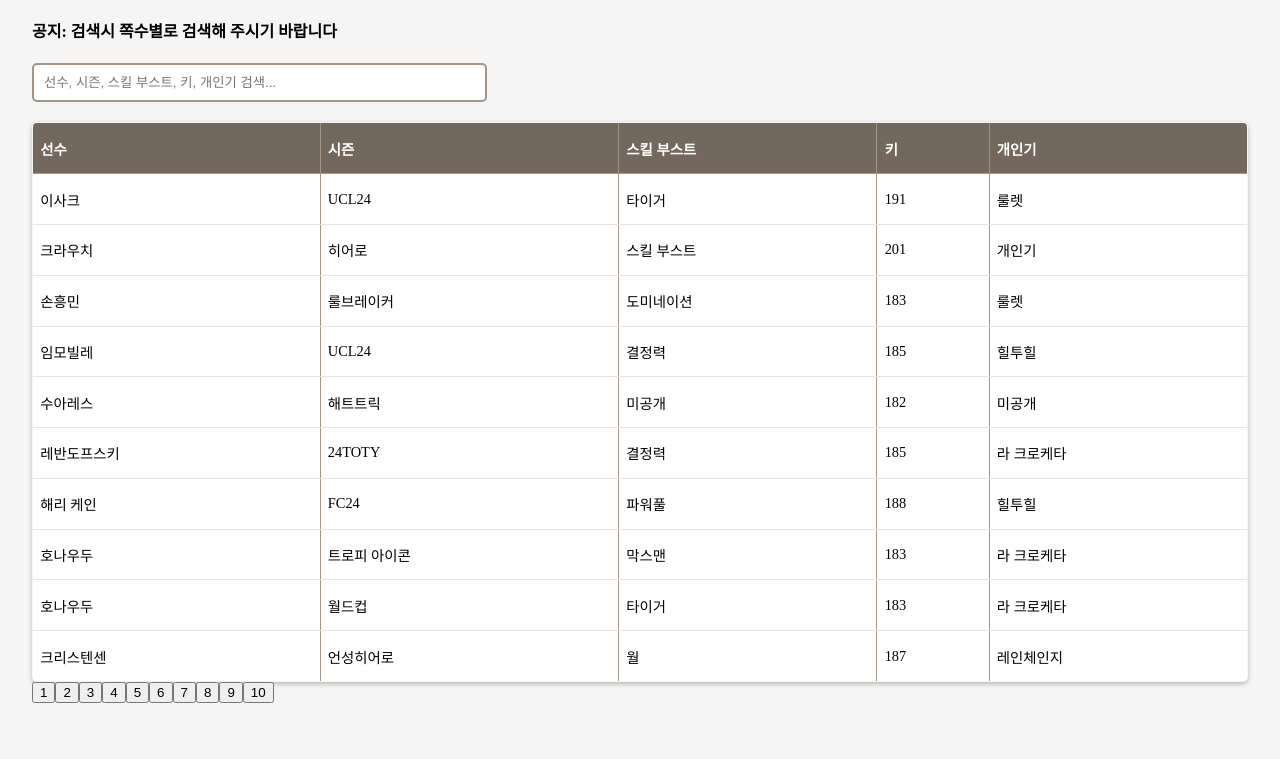
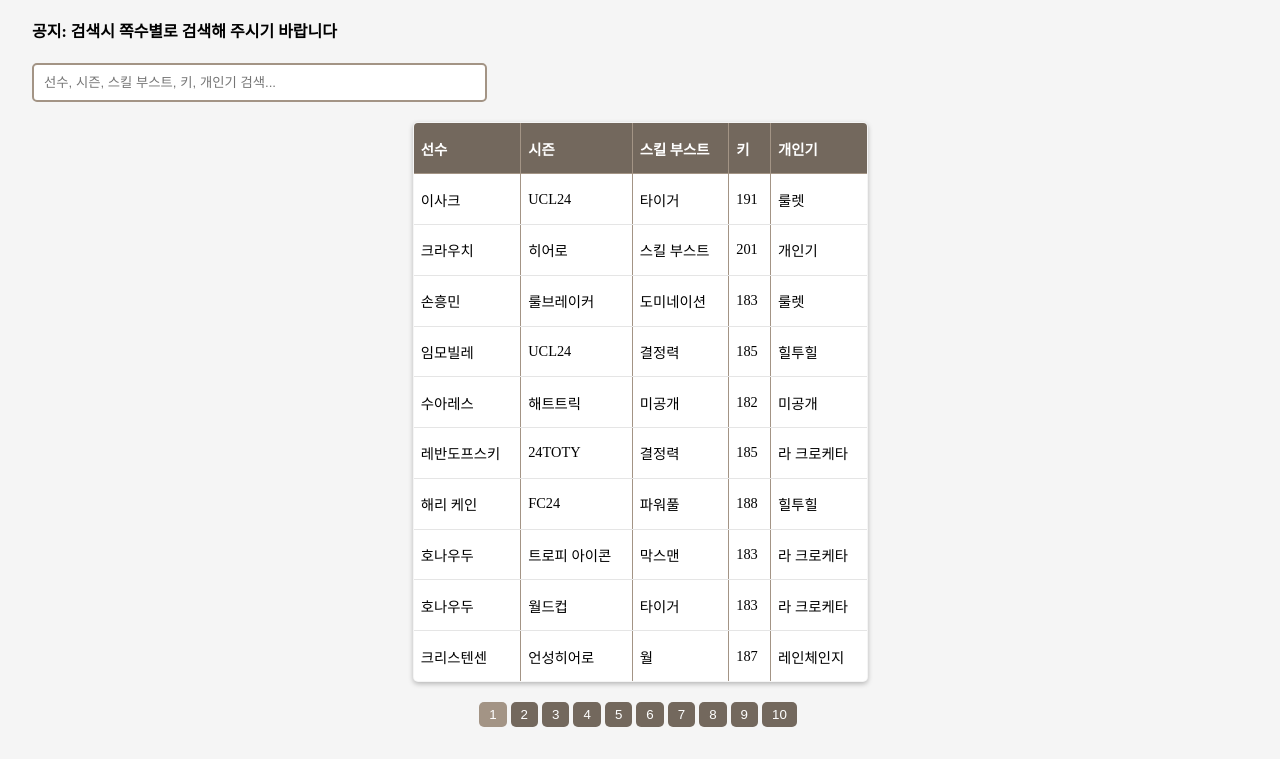
Before and after one commit to jw619/-, a plain HTML site: page index.html in a window 1280 px wide. Shown: the part 148-907 px from the top of the page. Before the commit the page ends 883 px from the top, so only its background shows below. Drawn offline with Linux system fonts and the light colour scheme.

Commit message:
Update styles.css

```diff
--- a/styles/styles.css
+++ b/styles/styles.css
@@ -4,7 +4,7 @@ body {
   }
 
   table {
-    margin-top: 20px;
+    margin-top: 30px;
     border: 1px #a39485 solid;
     font-size: .9em;
     box-shadow: 0 2px 5px rgba(0,0,0,.25);
@@ -12,6 +12,8 @@ body {
     border-collapse: collapse;
     border-radius: 5px;
     overflow: hidden;
+    max-width: 455px; /* 혹은 다른 적절한 값 */
+    margin: 0 auto; /
   }
 
   th {
@@ -85,6 +87,7 @@ body {
 
     #search-container {
         margin-top: 20px; /* 헤딩과 검색창 사이의 간격 */
+        margin-bottom: 20px;
     }
       /* 검색 입력 필드 스타일 */
       #search-input {
@@ -94,6 +97,7 @@ body {
         border: 2px solid #a39485; /* 테두리 */
         border-radius: 5px; /* 테두리 둥글게 */
         box-sizing: border-box; /* 박스 크기 계산 방식 */
+
       }
 
       /* 검색 버튼 스타일 */
@@ -105,8 +109,37 @@ body {
         color: #fff; /* 글자 색 */
         cursor: pointer; /* 마우스 오버 시 커서 변경 */
         margin-left: -4px; /* 입력 필드와의 간격 조정 */
+
       }
 
       #search-button:hover {
         background-color: #5a5147; /* 버튼 호버 시 색상 변경 */
       }
+      /* 페이지네이션 컨테이너 스타일 */
+      /* 페이지네이션 컨테이너 스타일 */
+    /* 페이지네이션 컨테이너 스타일 */
+#pagination {
+  text-align: center; /* 중앙 정렬 */
+  margin-top: 20px; /* 테이블과의 상단 여백 */
+}
+
+/* 페이지네이션 버튼 기본 스타일 */
+#pagination button {
+  padding: 5px 10px; /* 패딩 */
+  margin-right: 4px; /* 오른쪽 마진 */
+  background-color: #73685d; /* 배경 색상 */
+  color: white; /* 글자 색상 */
+  border: none; /* 테두리 제거 */
+  border-radius: 5px; /* 둥근 모서리 */
+  cursor: pointer; /* 클릭 가능한 커서 모양 */
+}
+
+/* 호버 상태 버튼 스타일 */
+#pagination button:hover {
+  background-color: #5a5147; /* 호버 시 배경 색상 변경 */
+}
+
+/* 현재 페이지를 나타내는 버튼 스타일 */
+#pagination .active {
+  background-color: #a39485; /* 활성 페이지 버튼 색상 */
+}
```
